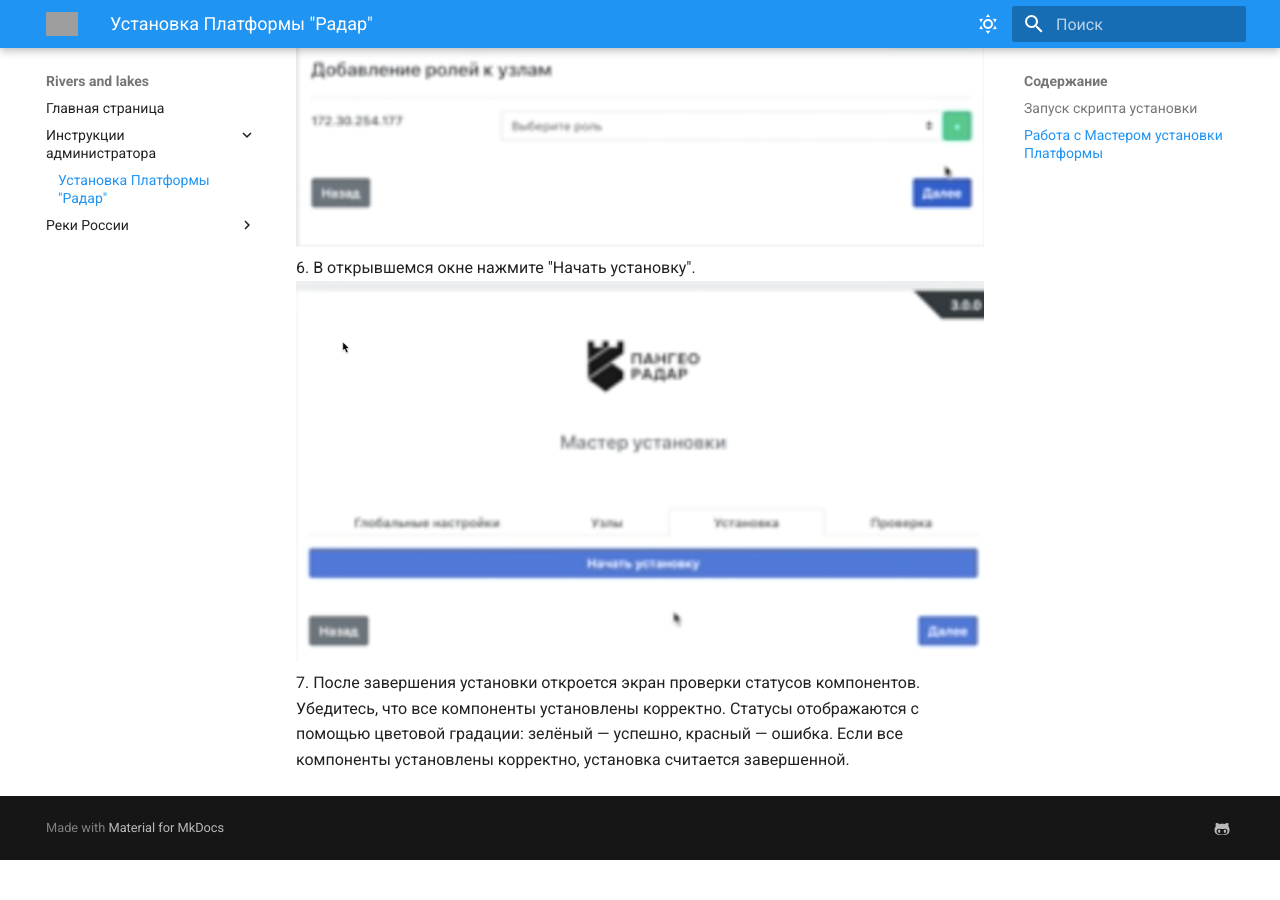
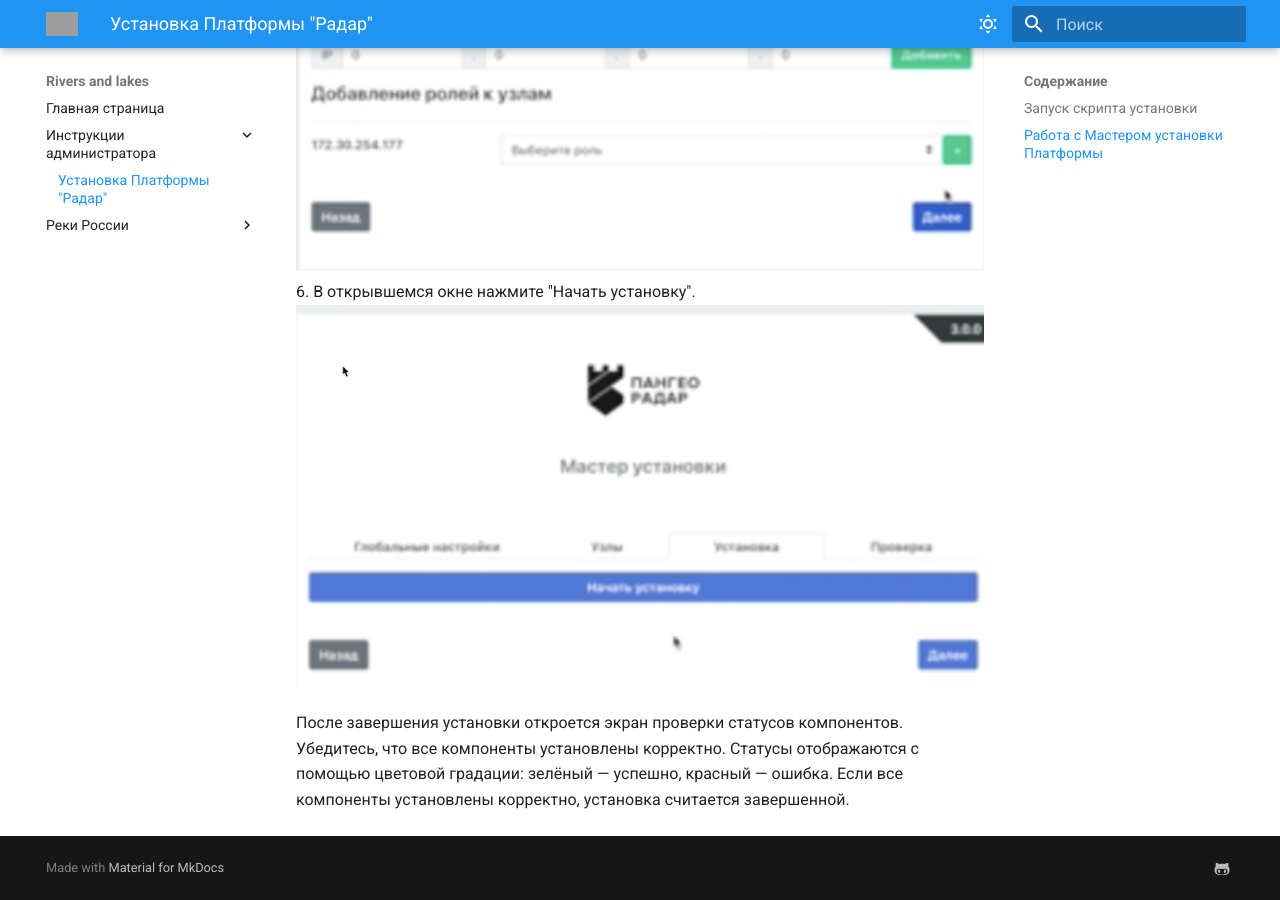
Before and after one commit to Olga-raykhel/docs_o-raykhel, an MkDocs documentation site: the page built from docs/admin/pangeo.md, in a window 1280 px wide and 900 px high, scrolled down 2993 px. Built offline with MkDocs 1.6.1 and Material for MkDocs 9.7.7, drawn with Linux system fonts in a browser that asks for light colours; before the commit the page ends 3853 px from its top, so only the background shows below that; some of the changed text lies outside the part shown; grey boxes are pictures that could not be loaded.

Commit message:
исправлено оформление инструкции Радар

```diff
--- a/docs/admin/pangeo.md
+++ b/docs/admin/pangeo.md
@@ -11,6 +11,7 @@
 
 2. Дождитесь распаковки установочного архива и выберите тип установки — "Первичная установка".
 3. Введите IP-адрес, по которому будет выполняться подключение к Платформе.
+
 После завершения установки будет выведено сообщение об успешной установке и рекомендация о продолжении.
 
 ## Работа с Мастером установки Платформы
@@ -24,19 +25,20 @@
 1. Нажмите кнопку "Далее", чтобы перейти к экрану добавления узлов.
 ![](../images/install_master.png)
 1. В поле "Добавление ролей к узлам" поочередно добавьте следующие роли:
-   * master
-   * data
-   * monitoring
-   * worker
-   * infra
-   * backup
-   * balancer
-   * correlator
+    * master
+    * data
+    * monitoring
+    * worker
+    * infra
+    * backup
+    * balancer
+    * correlator
 
 Нажмите "Далее".
 ![](../images/master.png)
 6. В открывшемся окне нажмите "Начать установку".
 ![](../images/start_install.png)
-7. После завершения установки откроется экран проверки статусов компонентов. Убедитесь, что все компоненты установлены корректно.
+
+После завершения установки откроется экран проверки статусов компонентов. Убедитесь, что все компоненты установлены корректно.
 Статусы отображаются с помощью цветовой градации: зелёный — успешно, красный — ошибка.
 Если все компоненты установлены корректно, установка считается завершенной.
```
